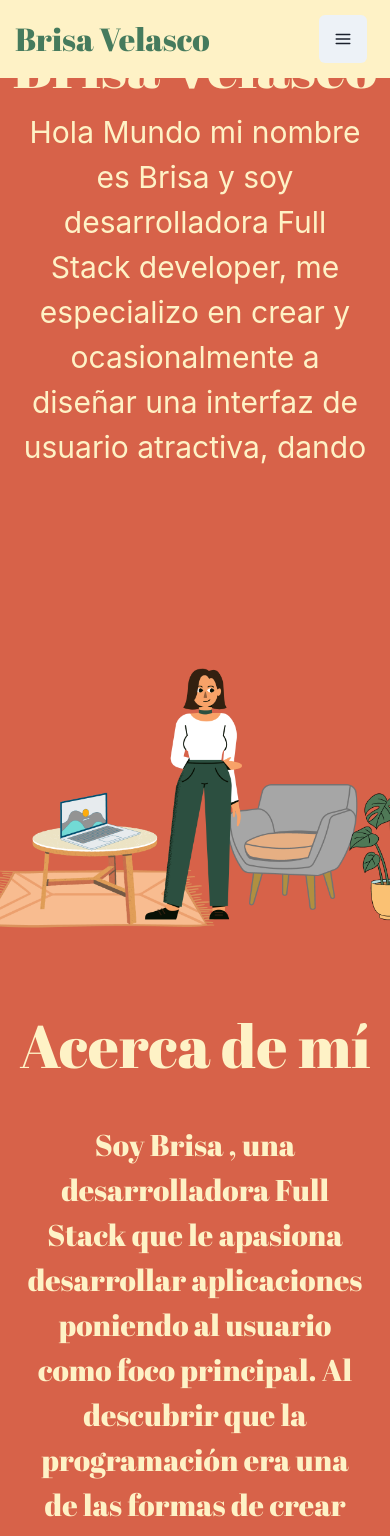
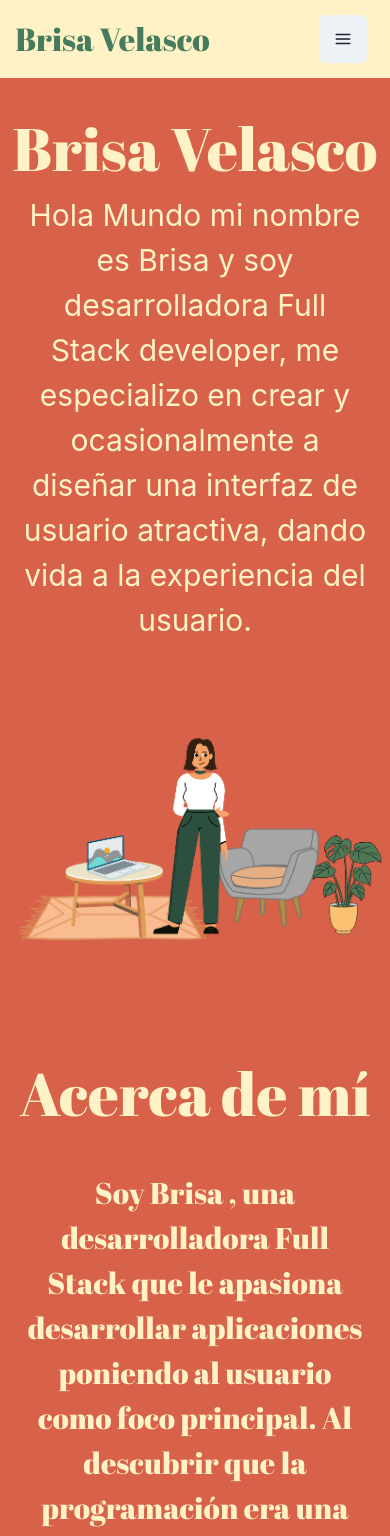
Before and after one commit to BrisaVelasco/Portfolio, a React (Create React App) app: page / in a window 390 px wide. Shown: the top 1536 px of the page. Built offline with nearby package versions, Linux system fonts and the light colour scheme; a web font is replaced by a local one.

Commit message:
push com mejoras

```diff
--- a/src/App.css
+++ b/src/App.css
@@ -8,7 +8,6 @@ html {
   background-color: #fef2c6;
   justify-content: flex-end;
   font-family: 'Abril Fatface', cursive;
-  position: fixed;
   width: 100%;
 }
 
@@ -16,6 +15,7 @@ html {
   display: grid;
   grid-template-columns: repeat(2, 1fr);
   grid-template-rows: repeat(1, 900px);
+  height: 810px;
 }
 
 .Home{
@@ -28,12 +28,11 @@ html {
 
 .Image{
   background-image: url(/public/homeimg.png);
-  height: 960px;
   background-repeat: no-repeat;
   background-size: cover;
   background-position: 50%;
-  height: 900px;
   margin: 0;
+
 }
 
 .Name{
@@ -60,19 +59,14 @@ html {
   }
 
   .Home{
-    height: 500px;
-  }
-  .Name{
-    margin-top: 5em;
+    height: 590px;
   }
   .Image{
-    margin-top: -2em;
-    height: 500px;
+    height: 300px;
   }
 }
 
 .aboutme{
-  height: 20%;
   background-color: #d76249;
   color: #fef2c6;
   height: 450px;
@@ -82,7 +76,6 @@ html {
   display: flex;
   justify-content: center;
   font-family: 'Abril Fatface', cursive;
-  padding-top: 5em;
 }
 
 .aboutme-componentText{
@@ -92,11 +85,6 @@ html {
   padding-top: 2em;
 }
 
-/* .aboutme-img{
-  display: flex;
-  justify-content: flex-end;
-  align-items: flex-start;
-} */
 
 .TextI{
   font-family: 'Abril Fatface', cursive;
@@ -122,7 +110,7 @@ html {
   }
 
   .title-aboutme{
-    padding: 0%;
+    padding-top: 10em;
   }
 
   .TextI{
@@ -157,7 +145,6 @@ html {
 .timeline-container{
   display: flex;
   flex-direction: column;
-  /* margin: 40px 0; */
 }
 
 .timeline-container::after{
@@ -166,7 +153,7 @@ html {
   position: absolute;
   left: calc(50% - 2px);
   width: 4px;
-  height: 30%;
+  height: 33%;
 }
 
 .timeline-item{
@@ -185,7 +172,7 @@ html {
   padding-left: 30px;
 }
 
-.timeline-item-content{ /*revisar responsive*/
+.timeline-item-content{
   background-color: #fef2c6;
   border-radius: 5px;
   box-shadow: 0 0 5px rgba(0,0,0,0.3);
@@ -259,11 +246,15 @@ html {
 
 @media screen and (max-width: 767px){
   .timeline{
-    padding-top: 38em;
+    padding-top: 48em;
   }
   .timeline-item-content{
     max-width: 100%;
     width: 650px;
+  }
+
+  .timeline-container::after{
+    height: 35%;
   }
 
 }
@@ -286,8 +277,7 @@ html {
     display: grid;
     grid-template-columns: repeat(2, 1fr);
     grid-template-rows: repeat(2, 1fr);
-    padding: 1em;
-    padding-left: 3em;
+    padding-left: 2.5em;
     height: 100%;
   }
 }
--- a/src/Components/Works.jsx
+++ b/src/Components/Works.jsx
@@ -18,32 +18,36 @@ export const Works = ()=>{
                 <div className="List">
                     <Flex>
                         <UnorderedList>
+                            <ListItem>JavaScript</ListItem>
+                            <ListItem>React</ListItem>
                             <ListItem>HTML5</ListItem>
                             <ListItem>CSS3</ListItem>
-                            <ListItem>React</ListItem>
                             <ListItem>Next</ListItem>
                         </UnorderedList>
                     </Flex>
                     <Flex>
                         <UnorderedList>
-                            <ListItem>Redux</ListItem>
                             <ListItem>Material-UI</ListItem>
                             <ListItem>Chakra-UI</ListItem>
                             <ListItem>Bootstrap</ListItem>
+                            <ListItem>Node.JS</ListItem>
+                            <ListItem>Express</ListItem>
                         </UnorderedList>
                     </Flex>
                     <Flex>
                         <UnorderedList>
-                            <ListItem>Node.JS</ListItem>
+                            <ListItem>SQL</ListItem>
+                            <ListItem>PostgresSQL</ListItem>
+                            <ListItem>MongoDB</ListItem>
+                            <ListItem>Sequelize</ListItem>
                             <ListItem>Express</ListItem>
-                            <ListItem>Sequelize</ListItem>
-                            <ListItem>MongoDB</ListItem>
                         </UnorderedList>
                     </Flex>
                     <Flex>
                         <UnorderedList>
-                            <ListItem>PostgreSQL</ListItem>
-                            <ListItem>MySQL</ListItem>
+                            <ListItem>Redux</ListItem>
+                            <ListItem>JWT</ListItem>
+                            <ListItem>Git</ListItem>
                             <ListItem>GitHub</ListItem>
                         </UnorderedList>
                     </Flex>
@@ -134,7 +138,6 @@ export const Works = ()=>{
                                 <Text>
                                 El portfolio es un trabajo individual propio que elaboré durante unas semanas. En este portfolio me exprese con los colores, el diseño y los estilos. Quería que me representara a mi misma, las cosas que me gustan, mi personalidad para que así puedan conocerme.
                             </Text>
-                                <br/>
                             </Box>
                         </Box>
                         <div  className="Icon">
```
Also changed, not shown: public/homeimg.png, public/homeluces.png (deleted).
